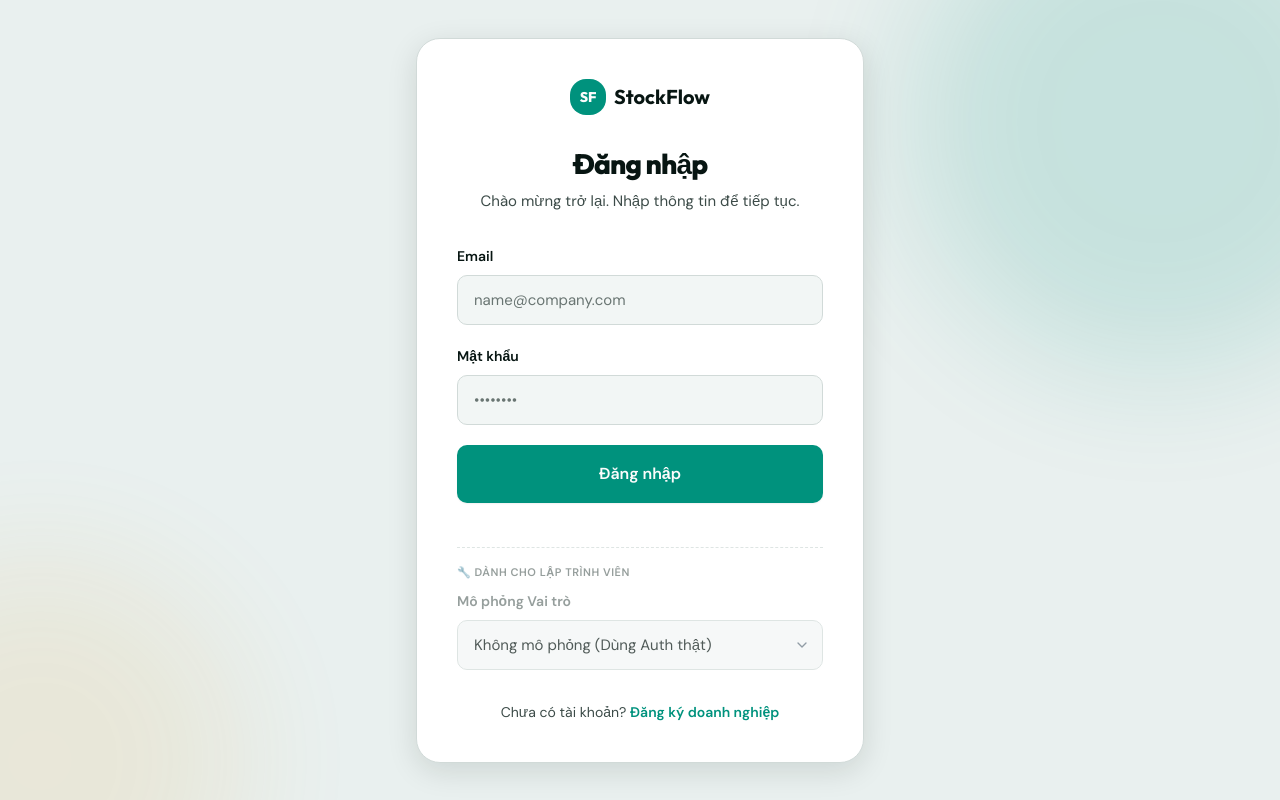
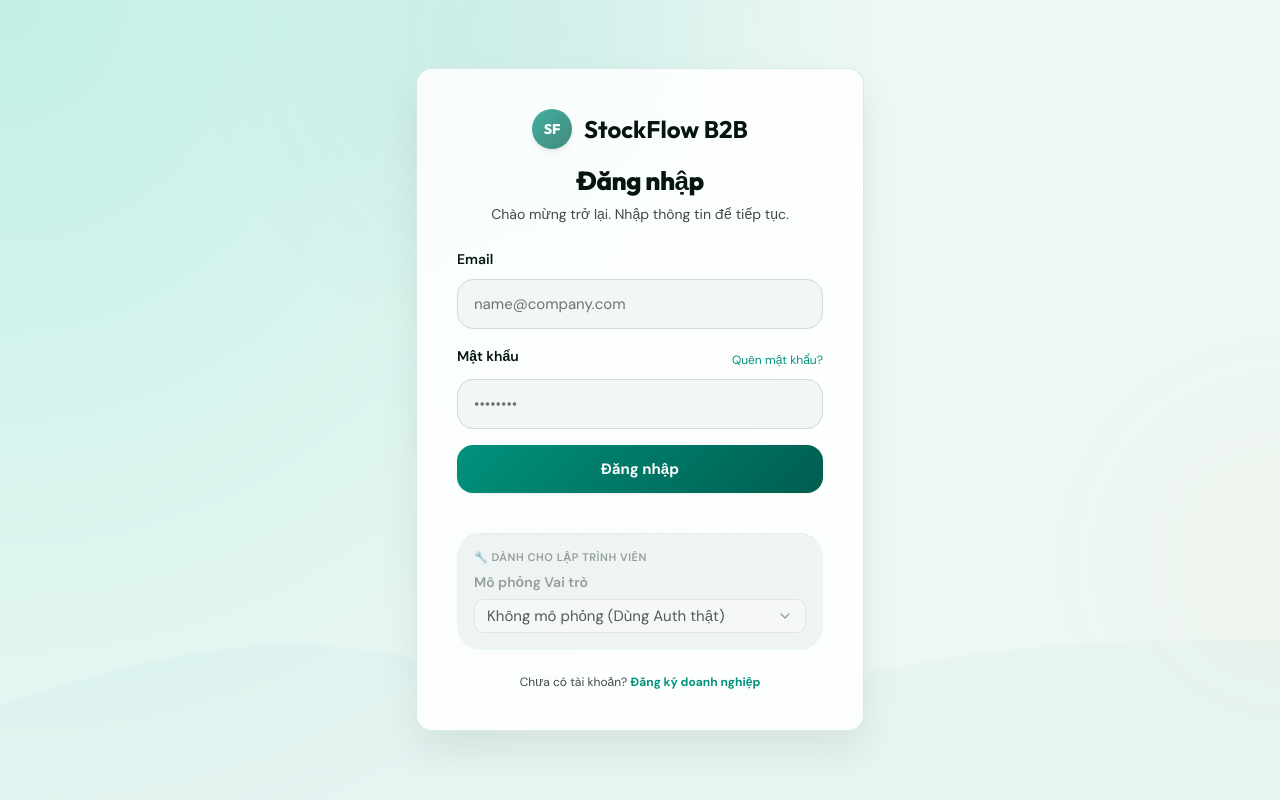
Before and after one commit to Quy1314/Stock_flowb2b, a Next.js app: page /login in a window 1280 px wide. Built offline with nearby package versions, Linux system fonts and the light colour scheme.

Commit message:
design: update Login and Register UI page code to match the Stitch design tokens

```diff
--- a/src/app/(auth)/login/page.tsx
+++ b/src/app/(auth)/login/page.tsx
@@ -9,7 +9,7 @@ export default function LoginPage() {
   const router = useRouter()
   const [email, setEmail] = useState('')
   const [password, setPassword] = useState('')
-  const [mockRole, setMockRole] = useState<'none' | 'seller' | 'customer' | 'host'>('none')
+  const [mockRole, setMockRole] = useState<'none' | 'seller' | 'customer' | 'host' | 'carrier'>('none')
 
   const [error, setError] = useState('')
   const [loading, setLoading] = useState(false)
@@ -20,14 +20,12 @@ export default function LoginPage() {
     setLoading(true)
 
     try {
-      // Call action
       const res = await loginUser(email, password, mockRole === 'none' ? undefined : mockRole)
 
       if (res.success && res.role) {
         if (mockRole !== 'none') {
           document.cookie = `sb-mock-role=${res.role}; path=/`
         } else {
-          // Clear mock role cookie
           document.cookie = 'sb-mock-role=; path=/; expires=Thu, 01 Jan 1970 00:00:01 GMT;'
         }
         router.push(`/dashboard/${res.role}`)
@@ -43,65 +41,81 @@ export default function LoginPage() {
 
   return (
     <main
-      className="flex min-h-screen flex-col items-center justify-center p-6"
-      style={{ background: 'var(--surface-sunken)' }}
+      className="relative flex min-h-screen flex-col items-center justify-center p-6 overflow-hidden"
+      style={{
+        background: 'radial-gradient(circle at 0% 0%, oklch(0.92 0.05 180), oklch(0.97 0.01 180) 60%)',
+      }}
     >
-      {/* Decorative orbs */}
-      <div
-        aria-hidden="true"
-        className="pointer-events-none fixed -top-32 -right-32 h-[500px] w-[500px] rounded-full opacity-15 blur-3xl"
-        style={{ background: 'var(--primary)' }}
-      />
-      <div
-        aria-hidden="true"
-        className="pointer-events-none fixed -bottom-40 -left-40 h-[400px] w-[400px] rounded-full opacity-10 blur-3xl"
-        style={{ background: 'var(--accent)' }}
-      />
+      {/* Abstract Warehouse & Cargo Background Silhouettes */}
+      <div className="absolute inset-0 z-0 pointer-events-none opacity-30">
+        <svg
+          className="absolute bottom-0 left-0 w-full h-[320px] text-[var(--primary)] opacity-10"
+          xmlns="http://www.w3.org/2000/svg"
+          viewBox="0 0 1440 320"
+          preserveAspectRatio="none"
+        >
+          <path
+            fill="currentColor"
+            d="M0,224L60,208C120,192,240,160,360,165.3C480,171,600,213,720,218.7C840,224,960,192,1080,176C1200,160,1320,160,1380,160L1440,160L1440,320L1380,320C1320,320,1200,320,1080,320C960,320,840,320,720,320C600,320,480,320,360,320C240,320,120,320,60,320L0,320Z"
+          />
+        </svg>
+        {/* Soft blur orbs */}
+        <div className="absolute -top-40 left-1/4 w-96 h-96 rounded-full bg-[var(--primary)] opacity-20 blur-[100px]" />
+        <div className="absolute top-1/2 -right-40 w-80 h-80 rounded-full bg-[var(--accent)] opacity-10 blur-[80px]" />
+      </div>
 
-      <section className="sf-auth-card animate-scale-in relative z-10">
-        <header className="mb-8 text-center">
+      {/* Auth Card with Glassmorphism */}
+      <section
+        className="relative z-10 w-full max-w-[28rem] rounded-2xl p-8 md:p-10 shadow-2xl transition-all duration-300 animate-scale-in"
+        style={{
+          background: 'rgba(255, 255, 255, 0.85)',
+          backdropFilter: 'blur(20px)',
+          border: '1px solid rgba(0, 128, 128, 0.15)',
+          boxShadow: '0 20px 40px oklch(0.18 0.02 180 / 0.08)',
+        }}
+      >
+        <header className="mb-6 text-center">
           <Link
             href="/"
-            className="mb-4 inline-flex items-center gap-2 text-xl font-bold no-underline"
+            className="inline-flex items-center gap-3 text-2xl font-bold no-underline transition-transform duration-200 hover:scale-105"
             style={{
               fontFamily: 'var(--font-heading)',
               color: 'var(--ink)',
             }}
           >
             <span
-              className="flex h-9 w-9 items-center justify-center rounded-lg text-sm font-extrabold"
+              className="flex h-10 w-10 items-center justify-center rounded-xl text-sm font-extrabold shadow-md animate-pulse"
               style={{
-                background: 'var(--primary)',
+                background: 'linear-gradient(135deg, var(--primary), var(--primary-dark))',
                 color: 'var(--ink-on-primary)',
               }}
             >
               SF
             </span>
-            StockFlow
+            StockFlow B2B
           </Link>
           <h1
-            className="mt-4"
+            className="mt-4 font-bold"
             style={{
-              fontSize: 'clamp(1.375rem, 3vw, 1.75rem)',
+              fontSize: '1.625rem',
               color: 'var(--ink)',
+              letterSpacing: '-0.02em',
             }}
           >
             Đăng nhập
           </h1>
           <p
-            className="mx-auto mt-2"
+            className="mx-auto mt-2 text-sm"
             style={{
-              fontSize: '0.9375rem',
               color: 'var(--ink-secondary)',
-              margin: '0.5rem auto 0',
             }}
           >
             Chào mừng trở lại. Nhập thông tin để tiếp tục.
           </p>
         </header>
 
-        <form onSubmit={handleSubmit} className="space-y-5 animate-fade-up delay-1">
-          <div>
+        <form onSubmit={handleSubmit} className="space-y-4 animate-fade-up">
+          <div className="form-group">
             <label htmlFor="email-input" className="sf-label">
               Email
             </label>
@@ -111,22 +125,33 @@ export default function LoginPage() {
               value={email}
               onChange={(e) => setEmail(e.target.value)}
               className="sf-input"
+              style={{ borderRadius: 'var(--radius-lg)' }}
               placeholder="name@company.com"
               required={mockRole === 'none'}
               autoComplete="email"
             />
           </div>
 
-          <div>
-            <label htmlFor="password-input" className="sf-label">
-              Mật khẩu
-            </label>
+          <div className="form-group">
+            <div className="flex justify-between items-center mb-1">
+              <label htmlFor="password-input" className="sf-label mb-0">
+                Mật khẩu
+              </label>
+              <a
+                href="#"
+                onClick={(e) => e.preventDefault()}
+                className="text-xs text-[var(--primary)] hover:underline"
+              >
+                Quên mật khẩu?
+              </a>
+            </div>
             <input
               id="password-input"
               type="password"
               value={password}
               onChange={(e) => setPassword(e.target.value)}
               className="sf-input"
+              style={{ borderRadius: 'var(--radius-lg)' }}
               placeholder="••••••••"
               required={mockRole === 'none'}
               autoComplete="current-password"
@@ -136,14 +161,16 @@ export default function LoginPage() {
           <button
             type="submit"
             disabled={loading}
-            className="sf-btn sf-btn-primary w-full"
+            className="sf-btn sf-btn-primary w-full py-3"
             style={{
-              padding: 'var(--space-4) var(--space-6)',
-              fontSize: '1rem',
+              borderRadius: 'var(--radius-lg)',
+              background: 'linear-gradient(135deg, var(--primary), var(--primary-dark))',
+              fontSize: '0.9375rem',
+              fontWeight: 'bold',
             }}
           >
             {loading ? (
-              <span className="flex items-center gap-2">
+              <span className="flex items-center justify-center gap-2">
                 <svg
                   className="animate-spin"
                   xmlns="http://www.w3.org/2000/svg"
@@ -165,22 +192,23 @@ export default function LoginPage() {
           </button>
 
           {error && (
-            <p className="sf-msg-error-banner" role="alert">
+            <p className="sf-msg-error-banner text-center" role="alert">
               {error}
             </p>
           )}
 
           {/* ── Dev-only mock role ─────────────────────────── */}
-          <div className="sf-dev-only">
-            <p className="sf-dev-only-label">🔧 Dành cho Lập trình viên</p>
-            <label htmlFor="mock-role-select" className="sf-label" style={{ color: 'var(--ink-muted)' }}>
+          <div className="sf-dev-only mt-6 p-4 border border-[var(--primary-subtle)] bg-[var(--surface-sunken)] rounded-xl">
+            <p className="sf-dev-only-label font-bold text-[var(--primary-dark)] text-xs mb-2">🔧 Dành cho Lập trình viên</p>
+            <label htmlFor="mock-role-select" className="sf-label text-xs" style={{ color: 'var(--ink-muted)' }}>
               Mô phỏng Vai trò
             </label>
             <select
               id="mock-role-select"
               value={mockRole}
               onChange={(e) => setMockRole(e.target.value as any)}
-              className="sf-select"
+              className="sf-select text-xs"
+              style={{ borderRadius: 'var(--radius-md)', padding: '6px 12px' }}
             >
               <option value="none">Không mô phỏng (Dùng Auth thật)</option>
               <option value="customer">Người mua (Customer)</option>
@@ -192,14 +220,13 @@ export default function LoginPage() {
         </form>
 
         <p
-          className="mt-8 text-center text-sm animate-fade-up delay-2"
+          className="mt-6 text-center text-xs"
           style={{ color: 'var(--ink-secondary)' }}
         >
           Chưa có tài khoản?{' '}
           <Link
             href="/register"
-            className="font-semibold"
-            style={{ color: 'var(--primary)' }}
+            className="font-bold text-[var(--primary)] hover:underline"
           >
             Đăng ký doanh nghiệp
           </Link>
--- a/src/app/(auth)/register/page.tsx
+++ b/src/app/(auth)/register/page.tsx
@@ -74,29 +74,35 @@ export default function RegisterPage() {
 
   return (
     <main
-      className="flex min-h-screen flex-col items-center justify-center p-6"
-      style={{ background: 'var(--surface-sunken)' }}
+      className="relative flex min-h-screen flex-col items-center justify-center p-6 overflow-hidden"
+      style={{
+        background: 'radial-gradient(circle at 0% 0%, oklch(0.92 0.05 180), oklch(0.97 0.01 180) 60%)',
+      }}
     >
-      {/* Decorative orbs */}
-      <div
-        aria-hidden="true"
-        className="pointer-events-none fixed top-0 right-1/4 h-[500px] w-[500px] rounded-full opacity-12 blur-3xl"
-        style={{ background: 'var(--primary)' }}
-      />
-      <div
-        aria-hidden="true"
-        className="pointer-events-none fixed -bottom-32 left-0 h-[400px] w-[400px] rounded-full opacity-10 blur-3xl"
-        style={{ background: 'var(--accent)' }}
-      />
+      {/* Abstract Warehouse & Cargo Background Silhouettes */}
+      <div className="absolute inset-0 z-0 pointer-events-none opacity-30">
+        <svg
+          className="absolute bottom-0 left-0 w-full h-[320px] text-[var(--primary)] opacity-10"
+          xmlns="http://www.w3.org/2000/svg"
+          viewBox="0 0 1440 320"
+          preserveAspectRatio="none"
+        >
+          <path
+            fill="currentColor"
+            d="M0,224L60,208C120,192,240,160,360,165.3C480,171,600,213,720,218.7C840,224,960,192,1080,176C1200,160,1320,160,1380,160L1440,160L1440,320L1380,320C1320,320,1200,320,1080,320C960,320,840,320,720,320C600,320,480,320,360,320C240,320,120,320,60,320L0,320Z"
+          />
+        </svg>
+        <div className="absolute -top-40 left-1/4 w-96 h-96 rounded-full bg-[var(--primary)] opacity-20 blur-[100px]" />
+        <div className="absolute top-1/2 -right-40 w-80 h-80 rounded-full bg-[var(--accent)] opacity-10 blur-[80px]" />
+      </div>
 
       <section
-        className="relative z-10 w-full animate-scale-in"
+        className="relative z-10 w-full rounded-2xl p-8 md:p-10 shadow-2xl transition-all duration-300 animate-scale-in"
         style={{
-          background: 'var(--surface-raised)',
-          border: '1px solid var(--border)',
-          borderRadius: 'var(--radius-xl)',
-          padding: 'var(--space-10)',
-          boxShadow: 'var(--shadow-lg)',
+          background: 'rgba(255, 255, 255, 0.85)',
+          backdropFilter: 'blur(20px)',
+          border: '1px solid rgba(0, 128, 128, 0.15)',
+          boxShadow: '0 20px 40px oklch(0.18 0.02 180 / 0.08)',
           maxWidth: '36rem',
         }}
       >
```
